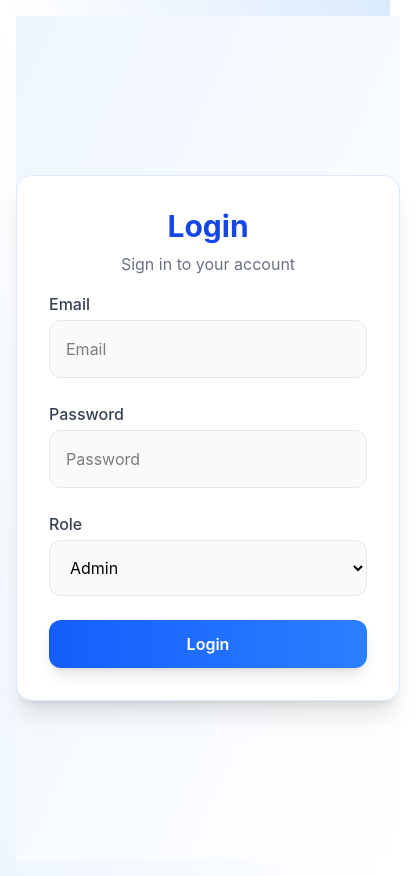
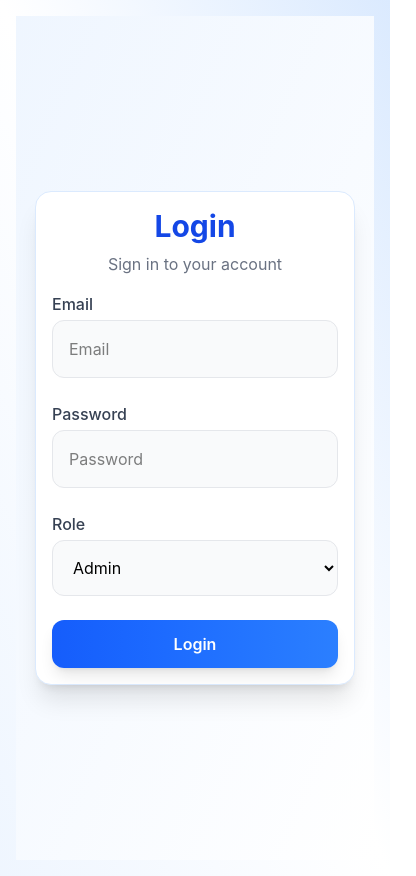
Before and after one commit to DanyalAnsari40/cylender, a React (Vite) app in the folder Front-end/: page /login in a window 390 px wide. Shown: the whole page, 416 px wide, since content can reach past the window. Built offline with nearby package versions, Linux system fonts and the light colour scheme; no server answers.

Commit message:
improved

```diff
--- a/Front-end/src/components/Sidebar/Sidebar.jsx
+++ b/Front-end/src/components/Sidebar/Sidebar.jsx
@@ -46,7 +46,7 @@ const Sidebar = () => {
       />
       {/* Sidebar */}
       <aside
-        className={`fixed z-40 top-0 left-0 h-full bg-gradient-to-b from-blue-700 via-blue-600 to-blue-500 border-r border-blue-800 shadow-2xl flex flex-col transition-all duration-300
+        className={`fixed z-40 top-0 left-0 h-full overflow-y-auto bg-gradient-to-b from-blue-700 via-blue-600 to-blue-500 border-r border-blue-800 shadow-2xl flex flex-col transition-all duration-300
           w-80
           ${sidebarOpen ? 'translate-x-0' : '-translate-x-full'}
           md:translate-x-0 md:static md:flex md:w-80
--- a/Front-end/src/pages/DummyPage/EmployeesManagement/Employees.jsx
+++ b/Front-end/src/pages/DummyPage/EmployeesManagement/Employees.jsx
@@ -61,10 +61,10 @@ const EmployeeManagement = () => {
   };
 
   return (
-    <div className="p-8 bg-gradient-to-br from-blue-50 to-white min-h-screen flex-1">
-      <div className="bg-white border border-blue-100 rounded-2xl p-8 shadow-xl w-full">
+    <div className="p-2 md:p-8 bg-gradient-to-br from-blue-50 to-white min-h-screen w-full">
+      <div className="bg-white border border-blue-100 rounded-2xl p-2 md:p-8 shadow-xl w-full">
         <h1 className="text-3xl font-bold text-blue-700 mb-8">Employees</h1>
-        <div className="flex justify-between items-center mb-4">
+        <div className="flex flex-col md:flex-row justify-between items-center mb-4 gap-4">
           <div>
             <h1 className="text-2xl font-bold">Employee Management</h1>
             <p className="text-gray-600">Manage employees and assign inventory</p>
@@ -86,6 +86,7 @@ const EmployeeManagement = () => {
         {/* Tabs */}
         <TabNavigation activeTab={activeTab} setActiveTab={setActiveTab} />
         {/* Views */}
+        <div className="overflow-x-auto w-full">
         {activeTab === 'employees' && (
           <EmployeeTable
             employees={employees}
@@ -100,6 +101,7 @@ const EmployeeManagement = () => {
         {activeTab === 'notifications' && (
           <div>🔔 Notifications List</div>
         )}
+        </div>
         {/* Modals */}
         {showAddModal && (
           <AddEmployeeModal
--- a/Front-end/src/pages/Login/Login.jsx
+++ b/Front-end/src/pages/Login/Login.jsx
@@ -52,8 +52,8 @@ const Login = () => {
   };
 
   return (
-    <div className="h-screen flex justify-center items-center bg-gradient-to-br from-blue-50 to-white">
-      <form onSubmit={handleSubmit} className="bg-white p-8 rounded-2xl shadow-xl space-y-6 w-96 border border-blue-100">
+    <div className="min-h-screen flex justify-center items-center bg-gradient-to-br from-blue-50 to-white p-2">
+      <form onSubmit={handleSubmit} className="bg-white p-4 sm:p-8 rounded-2xl shadow-xl space-y-6 w-full max-w-xs sm:max-w-sm border border-blue-100 mx-auto">
         <h2 className="text-3xl font-bold text-center text-blue-700 mb-2">Login</h2>
         <p className="text-center text-gray-500 mb-4">Sign in to your account</p>
         <Input
```
